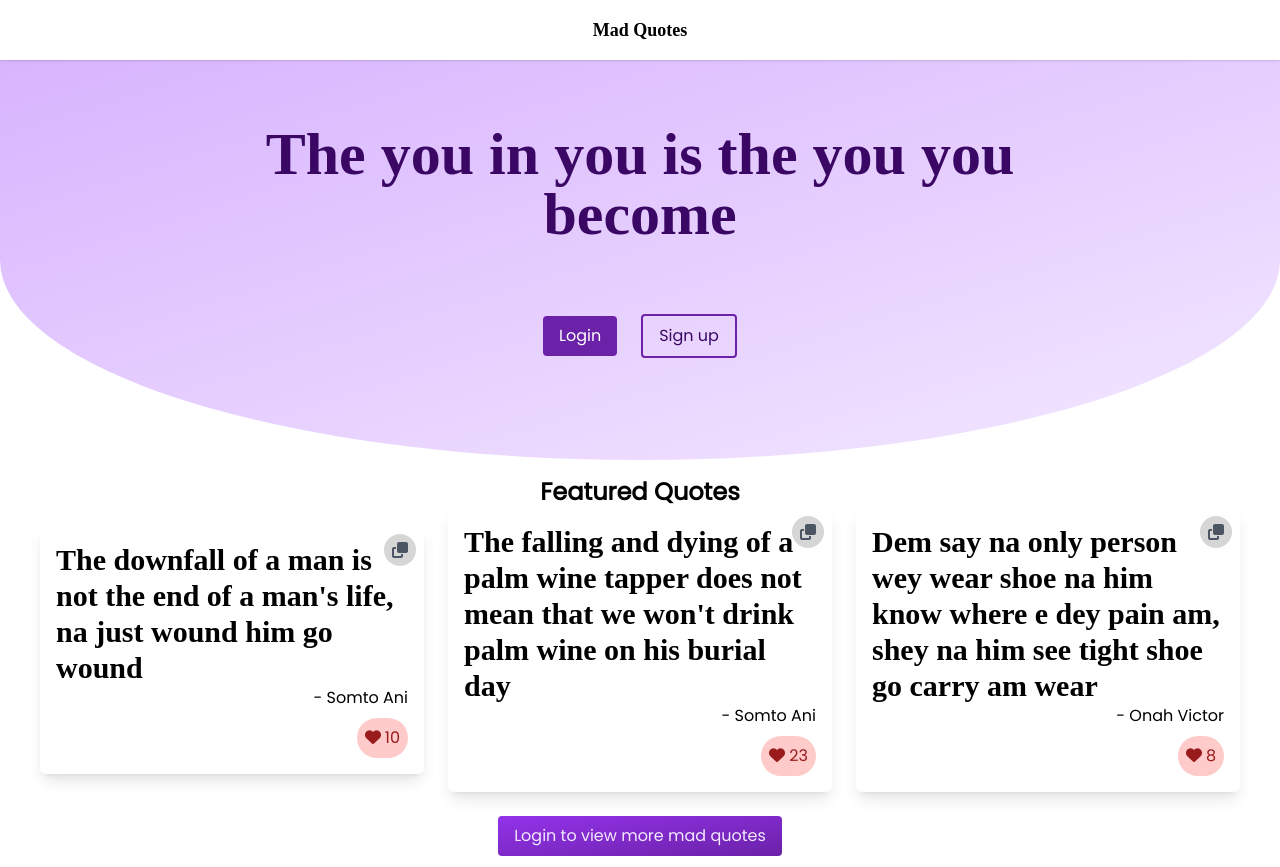
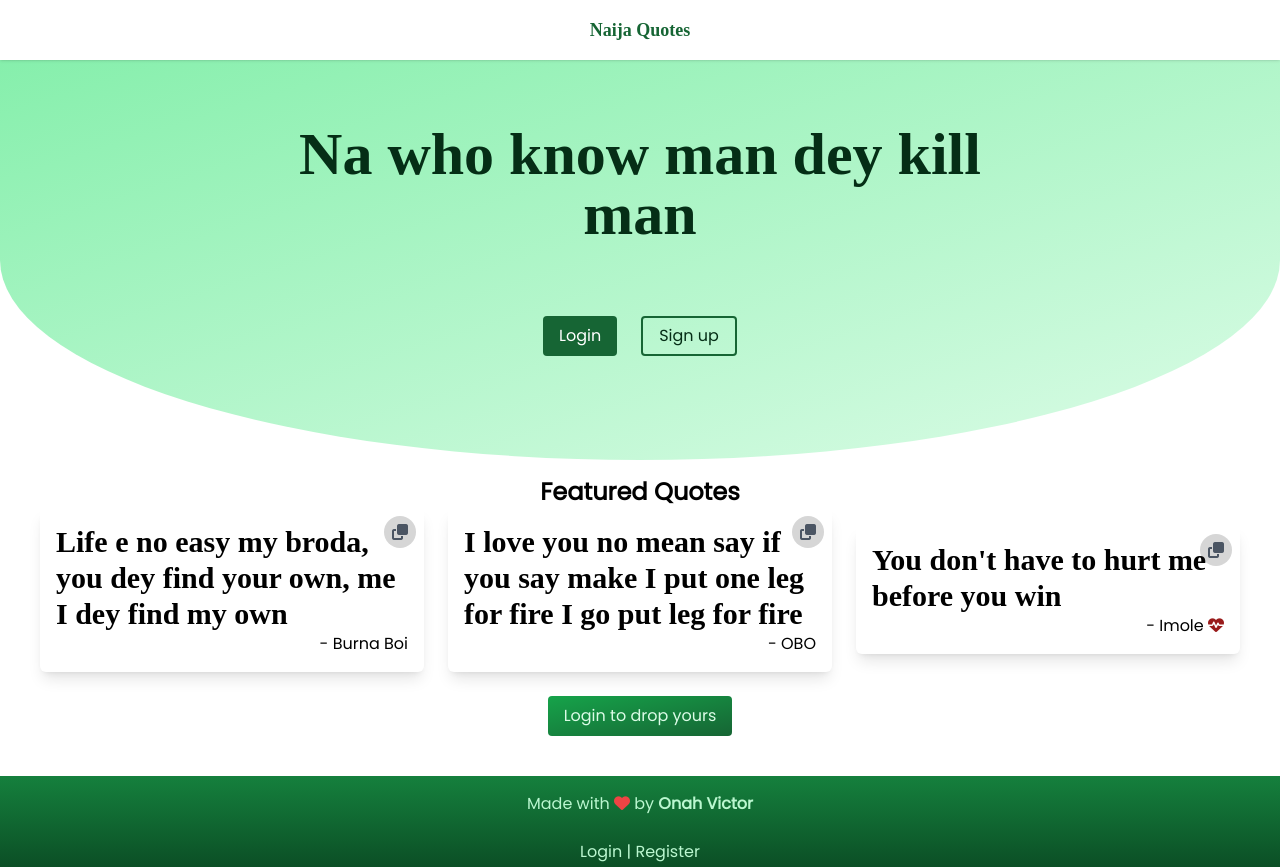
Before and after one commit to Victor-Onah/mad-quotes, a website: page public/index.html in a window 1280 px wide. Shown: the top 867 px of the page. Drawn offline with Linux system fonts and the light colour scheme; a web font is replaced by a local one.

Commit message:
Updated the styling to conform with the new green theme I chose due to app name change.

```diff
--- a/public/index.html
+++ b/public/index.html
@@ -7,11 +7,11 @@
 			content="width=device-width, initial-scale=1.0" />
 		<meta
 			name="og:title"
-			content="Mad Quotes - Find new quotes everyday" />
+			content="Naija Quotes - Find new Nigerian quotes everyday" />
 		<meta
 			name="og:description"
-			content="Find motivational quotes for everyday scenarios" />
-		<title>Mad Quotes - Find new quotes everyday</title>
+			content="Find new Nigerian quotes everyday" />
+		<title>Naija Quotes - Find new quotes everyday</title>
 		<link
 			rel="stylesheet"
 			href="/fonts/fontawesome/css/all.min.css" />
@@ -34,6 +34,7 @@
 				margin: 0;
 				box-sizing: border-box;
 				line-height: 1.5;
+				-webkit-tap-highlight-color: transparent;
 			}
 			div#legend h1 {
 				font-family: 'Playfair Display', 'Times New Roman', Times, serif;
@@ -55,27 +56,31 @@
 					text-align: center;
 				"
 				class="logo text-lg">
-				<a href="/">Mad Quotes</a>
+				<a
+					class="text-green-800"
+					href="/"
+					>Naija Quotes</a
+				>
 			</div>
 		</header>
 		<main>
 			<!-- Legend -->
 			<div
 				id="legend"
-				class="py-16 px-6 flex flex-col justify-center items-center gap-8 bg-gradient-to-tl from-purple-100 to-purple-300 text-purple-950 min-h-[400px]"
+				class="py-16 px-6 flex flex-col justify-center items-center gap-8 bg-gradient-to-tl from-green-100 to-green-300 text-green-950 min-h-[400px]"
 				style="border-radius: 0 0 50% 50%">
 				<h1 class="text-6xl text-center max-w-3xl">
-					The you in you is the you you become
+					Na who know man dey kill man
 				</h1>
 				<div class="flex gap-6 max-w-sm m-auto justify-center items-center">
 					<a
 						href="/login"
-						class="px-4 py-2 bg-purple-800 rounded text-white hover:scale-105 active:scale-95"
+						class="px-4 py-2 bg-green-800 rounded text-white hover:scale-105 active:scale-95"
 						>Login</a
 					>
 					<a
 						href="/register"
-						class="px-4 py-2 border-2 border-purple-800 rounded hover:scale-105 active:scale-95"
+						class="px-4 py-[6px] border-2 border-green-800 rounded hover:scale-105 active:scale-95"
 						>Sign up</a
 					>
 				</div>
@@ -97,55 +102,48 @@
 						<span
 							class="copy-icon fa fa-copy absolute top-2 right-2 text-gray-600 p-2 rounded-full bg-[#33333333] active:scale-105"></span>
 						<p class="font-semibold text-3xl">
-							The downfall of a man is not the end of a man's life, na just
-							wound him go wound
+							Life e no easy my broda, you dey find your own, me I dey find my
+							own
 						</p>
-						<span class="block text-right">- Somto Ani</span>
-						<span
-							class="bg-red-200 p-2 rounded-full text-red-800 block w-fit ml-auto mt-2 mr-0">
-							<i class="fa fa-heart fa-beat"></i> 10
-						</span>
+						<span class="block text-right">- Burna Boi</span>
 					</div>
 					<div
 						class="quote bg-white shadow-lg max-w-sm rounded-md p-4 relative">
 						<span
 							class="copy-icon fa fa-copy absolute top-2 right-2 text-gray-600 p-2 rounded-full bg-[#33333333] active:scale-105"></span>
 						<p class="font-semibold text-3xl">
-							The falling and dying of a palm wine tapper does not mean that we
-							won't drink palm wine on his burial day
+							I love you no mean say if you say make I put one leg for fire I go
+							put leg for fire
 						</p>
-						<span class="block text-right">- Somto Ani</span>
-						<span
-							class="bg-red-200 p-2 rounded-full text-red-800 block w-fit ml-auto mt-2 mr-0">
-							<i class="fa fa-heart fa-beat"></i> 23
-						</span>
+						<span class="block text-right">- OBO</span>
 					</div>
 					<div
 						class="quote bg-white shadow-lg max-w-sm rounded-md p-4 relative">
 						<span
 							class="copy-icon fa fa-copy absolute top-2 right-2 text-gray-600 p-2 rounded-full bg-[#33333333] active:scale-105"></span>
 						<p class="font-semibold text-3xl">
-							Dem say na only person wey wear shoe na him know where e dey pain
-							am, shey na him see tight shoe go carry am wear
+							You don't have to hurt me before you win
 						</p>
-						<span class="block text-right">- Onah Victor</span>
-						<span
-							class="bg-red-200 p-2 rounded-full text-red-800 block w-fit ml-auto mt-2 mr-0">
-							<i class="fa fa-heart fa-beat"></i> 8
-						</span>
+						<span class="block text-right"
+							>- Imole
+							<i
+								class="fa fa-heartbeat fa-beat text-red-800"
+								aria-hidden="true"></i
+						></span>
 					</div>
 				</div>
 				<a
-					class="block my-6 w-fit mx-auto bg-gradient-to-br from-purple-600 to-purple-800 text-purple-100 py-2 px-4 rounded hover:scale-105 active:scale-95"
+					class="block my-6 w-fit mx-auto bg-gradient-to-br from-green-600 to-green-800 text-green-100 py-2 px-4 rounded hover:scale-105 active:scale-95"
 					href="/login"
-					>Login to view more mad quotes</a
+					>Login to drop yours</a
 				>
 			</div>
 			<!-- Featured quotes end -->
 		</main>
 
 		<!-- Footer -->
-		<footer class="bg-purple-950 text-purple-200 p-4 text-center">
+		<footer
+			class="bg-gradient-to-b from-green-700 to-green-950 text-green-200 p-4 text-center">
 			<p>
 				Made with <i class="fa fa-heart text-red-500"></i> by <b>Onah Victor</b>
 			</p>
```
Also changed, not shown: public/register.html (+15 -5 lines).
